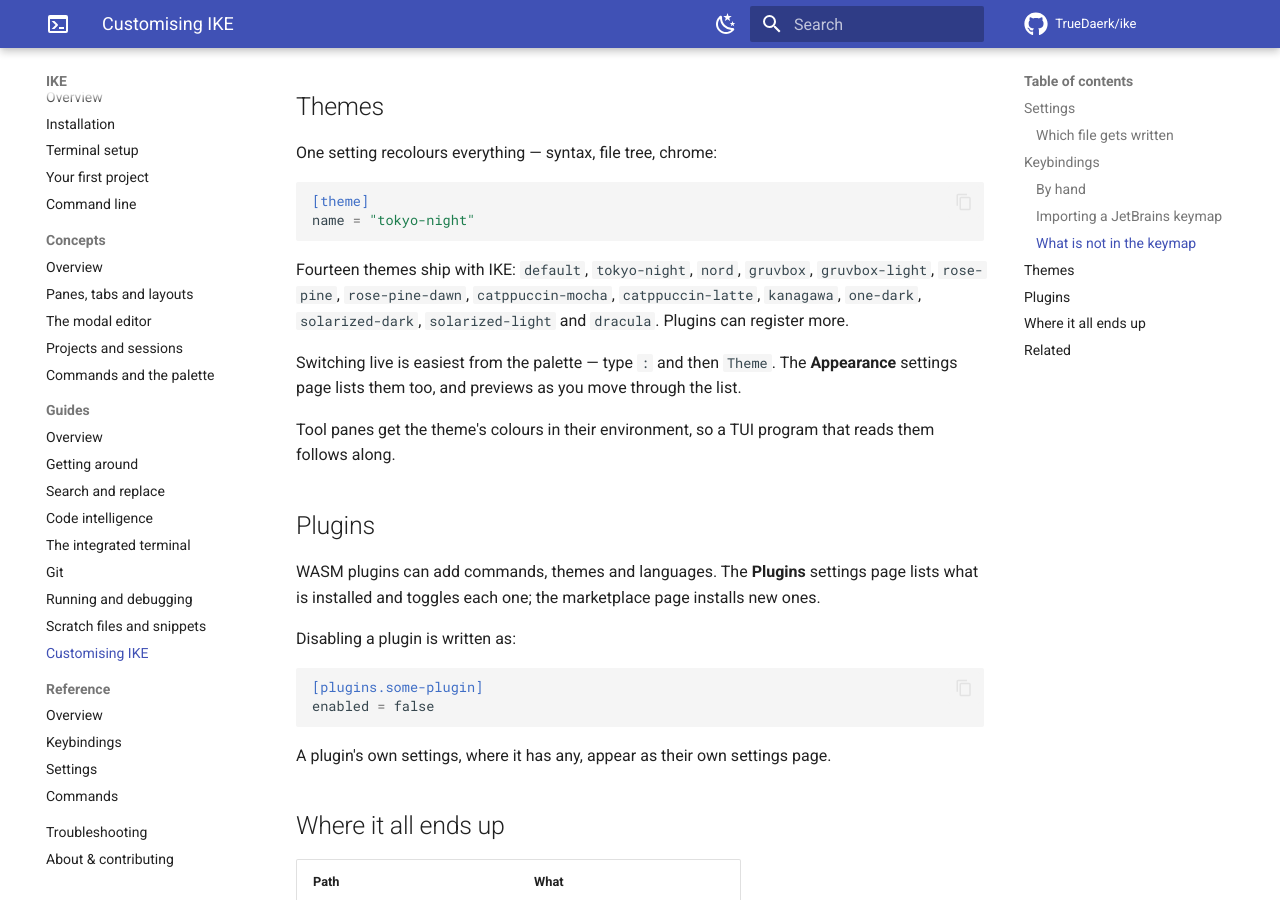
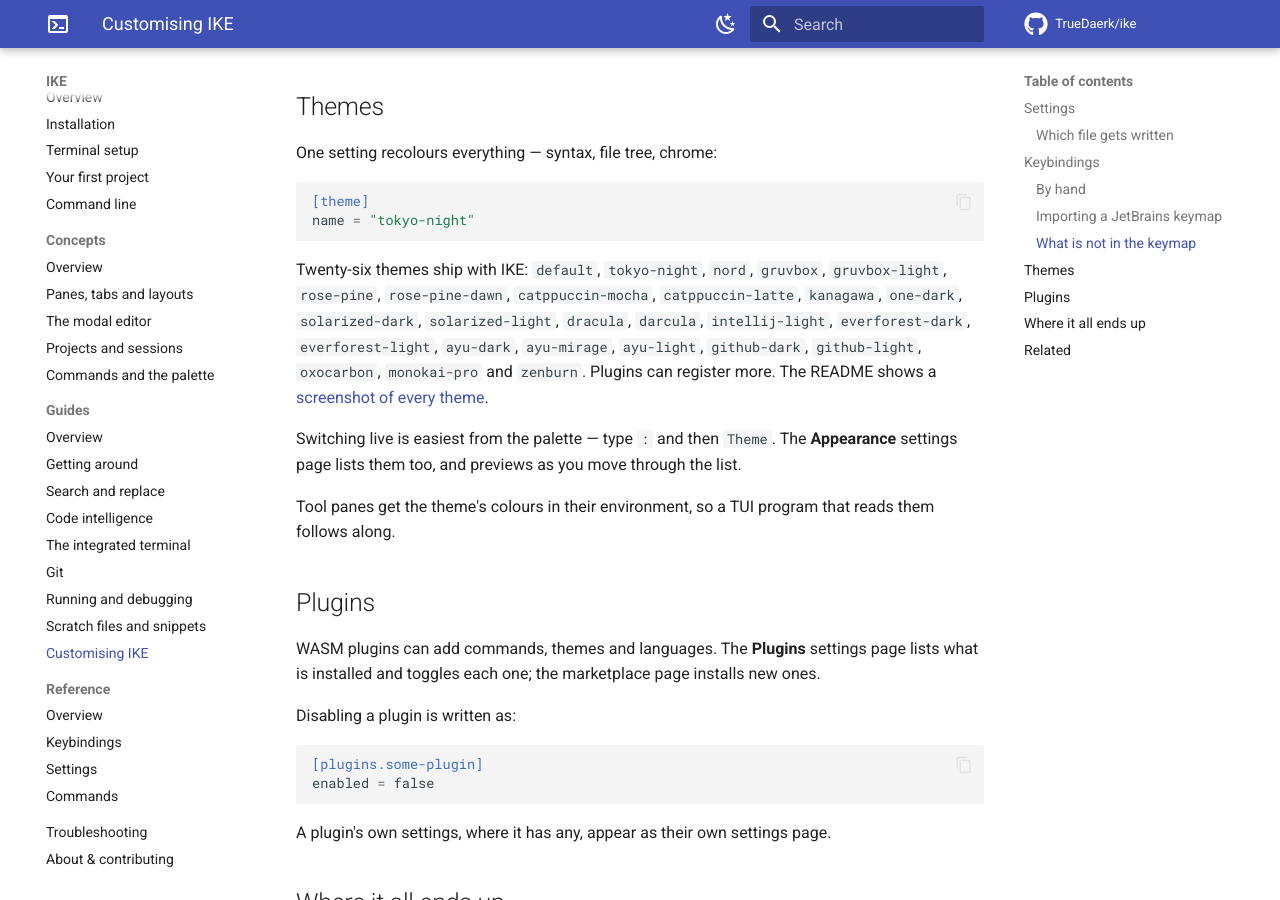
Before and after one commit to TrueDaerk/ike, an MkDocs documentation site: the page built from userdocs/guides/customising.md, in a window 1280 px wide and 900 px high, scrolled down 2567 px. Built offline with MkDocs 1.6.1 and Material for MkDocs 9.7.7, drawn with Linux system fonts in a browser that asks for light colours; comment, search, counter and statistics services are not loaded.

Commit message:
docs: screenshots and theme lists for all twenty-six built-ins
Add screenshots for the twelve themes from #1228/#1230 plus the five
older built-ins that never had one (kanagawa, one-dark, solarized-dark,
solarized-light, dracula), so the README gallery now shows every theme.
Update the theme counts and lists in the README, the customising guide,
and troubleshooting.

Captured the same way as the original set: IKE in a 140x38 tmux pane on
the sample project with main.go open, rendered to PNG and downscaled to
1600px.

Closes #1234

Co-Authored-By: Claude Fable 5 <noreply@anthropic.com>
Claude-Session: https://claude.ai/code/session_012w6oBvSnFGUjDxd1SYYkkD

````diff
--- a/userdocs/guides/customising.md
+++ b/userdocs/guides/customising.md
@@ -121,10 +121,14 @@ One setting recolours everything — syntax, file tree, chrome:
 name = "tokyo-night"
 ```
 
-Fourteen themes ship with IKE: `default`, `tokyo-night`, `nord`, `gruvbox`,
+Twenty-six themes ship with IKE: `default`, `tokyo-night`, `nord`, `gruvbox`,
 `gruvbox-light`, `rose-pine`, `rose-pine-dawn`, `catppuccin-mocha`,
 `catppuccin-latte`, `kanagawa`, `one-dark`, `solarized-dark`,
-`solarized-light` and `dracula`. Plugins can register more.
+`solarized-light`, `dracula`, `darcula`, `intellij-light`,
+`everforest-dark`, `everforest-light`, `ayu-dark`, `ayu-mirage`,
+`ayu-light`, `github-dark`, `github-light`, `oxocarbon`, `monokai-pro`
+and `zenburn`. Plugins can register more. The README shows a
+[screenshot of every theme](https://github.com/TrueDaerk/ike#themes).
 
 Switching live is easiest from the palette — type `:` and then `Theme`. The
 **Appearance** settings page lists them too, and previews as you move through
````
Also changed, not shown: README.md (+12 -5 lines), userdocs/troubleshooting.md (+1 -1 lines), docs/screenshots/ayu-dark.png (added), docs/screenshots/ayu-light.png (added), docs/screenshots/ayu-mirage.png (added), docs/screenshots/darcula.png (added), docs/screenshots/dracula.png (added), docs/screenshots/everforest-dark.png (added), docs/screenshots/everforest-light.png (added), docs/screenshots/github-dark.png (added), docs/screenshots/github-light.png (added), docs/screenshots/intellij-light.png (added), docs/screenshots/kanagawa.png (added), docs/screenshots/monokai-pro.png (added), 5 more files.
